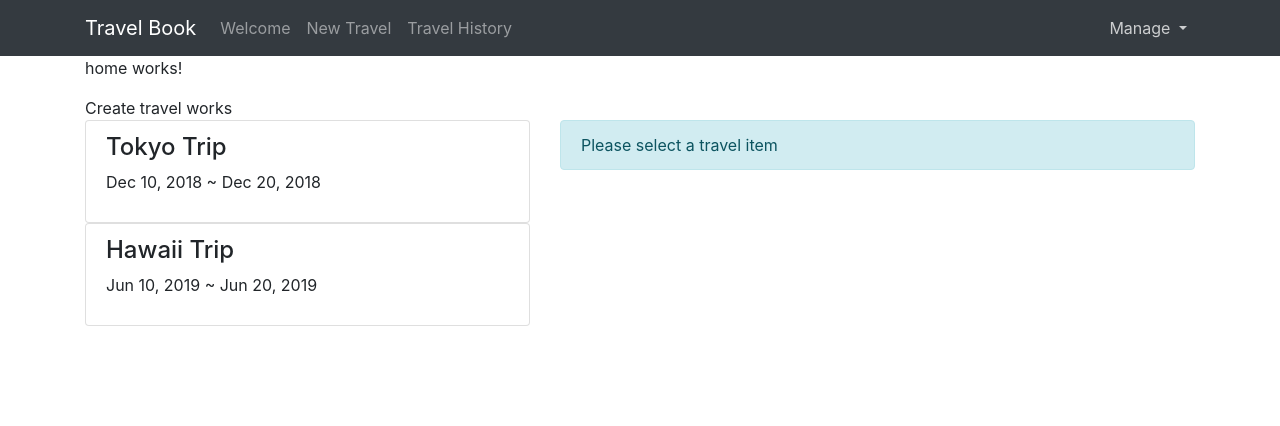
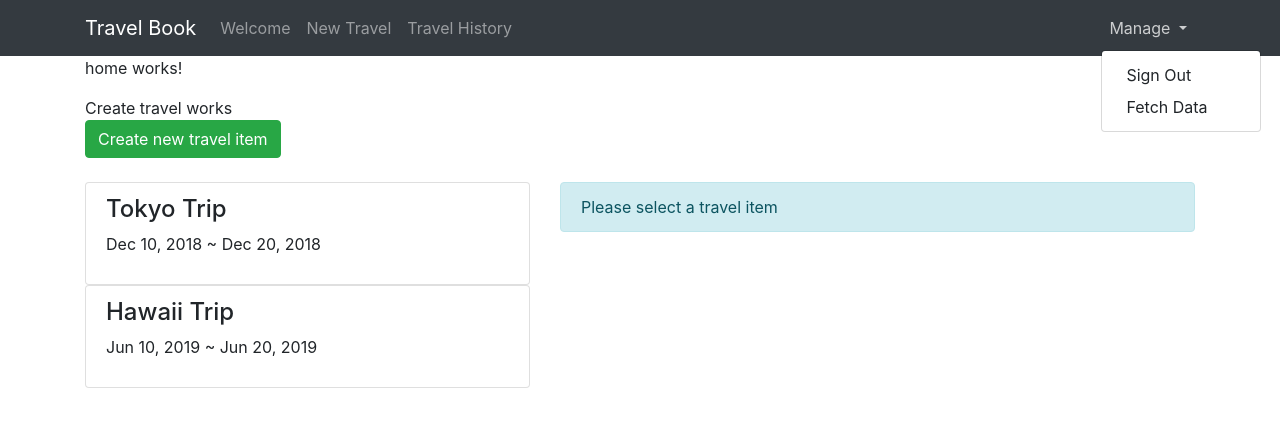
Before and after one commit to JunhaoLi/AngularBootcamp-TravelBook, an Angular app: page / in a window 1280 px wide. Both pictures are taken after a click on the button "Manage". Shown: the top 426 px of the page. Built offline with nearby package versions, Linux system fonts and the light colour scheme.

Commit message:
manage button works

```diff
--- a/src/app/app.module.ts
+++ b/src/app/app.module.ts
@@ -8,6 +8,7 @@ import { CreateTravelComponent } from './create-travel/create-travel.component';
 import { TravelListComponent } from './travel-list/travel-list.component';
 import { TravelDetailComponent } from './travel-list/travel-detail/travel-detail.component';
 import { TravelListItemComponent } from './travel-list/travel-list-item/travel-list-item.component';
+import { ToggleMenuDirective } from './shared/toggleMenu.directive';
 
 @NgModule({
   declarations: [
@@ -17,7 +18,8 @@ import { TravelListItemComponent } from './travel-list/travel-list-item/travel-l
     CreateTravelComponent,
     TravelListComponent,
     TravelDetailComponent,
-    TravelListItemComponent
+    TravelListItemComponent,
+    ToggleMenuDirective
   ],
   imports: [
     BrowserModule
--- a/src/app/header/header.component.html
+++ b/src/app/header/header.component.html
@@ -19,17 +19,18 @@
         </li>
       </ul>
       <ul class="navbar-nav">
-        <li class="nav-item dropdown open">
+        <li class="nav-item dropdown" toggleMenu>
           <a class="nav-link dropdown-toggle"
-             href="#" id="navbarDropdown"
+             href="#"
+             id="navbarDropdown"
              role="button"
              aria-haspopup="true"
              aria-expanded="false">
             Manage
           </a>
           <ul class="dropdown-menu" aria-labelledby="navbarDropdown">
-            <li><a class="dropdown-item" href="#">Log In</a></li>
             <li><a class="dropdown-item" href="#">Sign Out</a></li>
+            <li><a class="dropdown-item" href="#">Fetch Data</a></li>
           </ul>
         </li>
       </ul>
--- a/src/app/header/header.component.ts
+++ b/src/app/header/header.component.ts
@@ -7,9 +7,9 @@ import { Component, OnInit } from '@angular/core';
 })
 export class HeaderComponent implements OnInit {
 
+  toggleManageMenu: boolean = false;
+
   constructor() { }
 
-  ngOnInit() {
-  }
-
+  ngOnInit() {}
 }
--- /dev/null
+++ b/src/app/shared/toggleMenu.directive.ts
@@ -0,0 +1,28 @@
+import { Directive, ElementRef, Renderer2, HostListener } from '@angular/core';
+
+@Directive({
+    selector: '[toggleMenu]'
+})
+export class ToggleMenuDirective {
+    toggle = false;
+
+    @HostListener('click') onMenuClicked() {
+        this.toggle = !this.toggle;
+        for (let dom of this.elementRef.nativeElement.children)
+        {
+            if (dom.className.indexOf('dropdown-menu') != -1) {
+                if (this.toggle) {
+                    this.renderer.addClass(dom, 'd-block');
+                }
+                else {
+                    this.renderer.removeClass(dom, 'd-block');
+                }
+            }
+        }
+    }
+
+    constructor(private elementRef: ElementRef, private renderer: Renderer2) {
+        // elementRef.nativeElement.style['background-color'] = 'red';
+        // renderer.setStyle(elementRef.nativeElement, 'background-color', 'red');
+    }
+}
--- a/src/app/travel-list/travel-list.component.html
+++ b/src/app/travel-list/travel-list.component.html
@@ -1,13 +1,19 @@
 <div class="conatiner">
   <div class="row">
-    <div class="col-md-5">
+    <div class="col-12">
+        <button class="btn btn-success">Create new travel item</button>
+    </div>
+  </div>
+  <br>
+  <div class="row">
+    <div class="col-xs-12 col-md-5">
       <ul class="list-group" *ngFor="let travelItem of travelHistoryList">
         <li class="list-group-item">
           <app-travel-list-item [travelItem]="travelItem" (onTravelItemSelected)="onTravelItemSelected($event)"></app-travel-list-item>
         </li>
       </ul>
     </div>
-    <div class="col-md-7">
+    <div class="col-xs-12 col-md-7">
       <app-travel-detail *ngIf="selectedTravelItem;else infoText" [travelItem]="selectedTravelItem"></app-travel-detail>
       <ng-template #infoText>
         <p class="alert alert-info" role="alert">Please select a travel item</p>
--- a/src/app/travel-list/travel-list.component.ts
+++ b/src/app/travel-list/travel-list.component.ts
@@ -39,7 +39,6 @@ export class TravelListComponent implements OnInit {
   }
 
   onTravelItemSelected(travelEntry: TravelEntry) {
-    console.log(travelEntry);
     this.selectedTravelItem = travelEntry;
   }
 }
```
